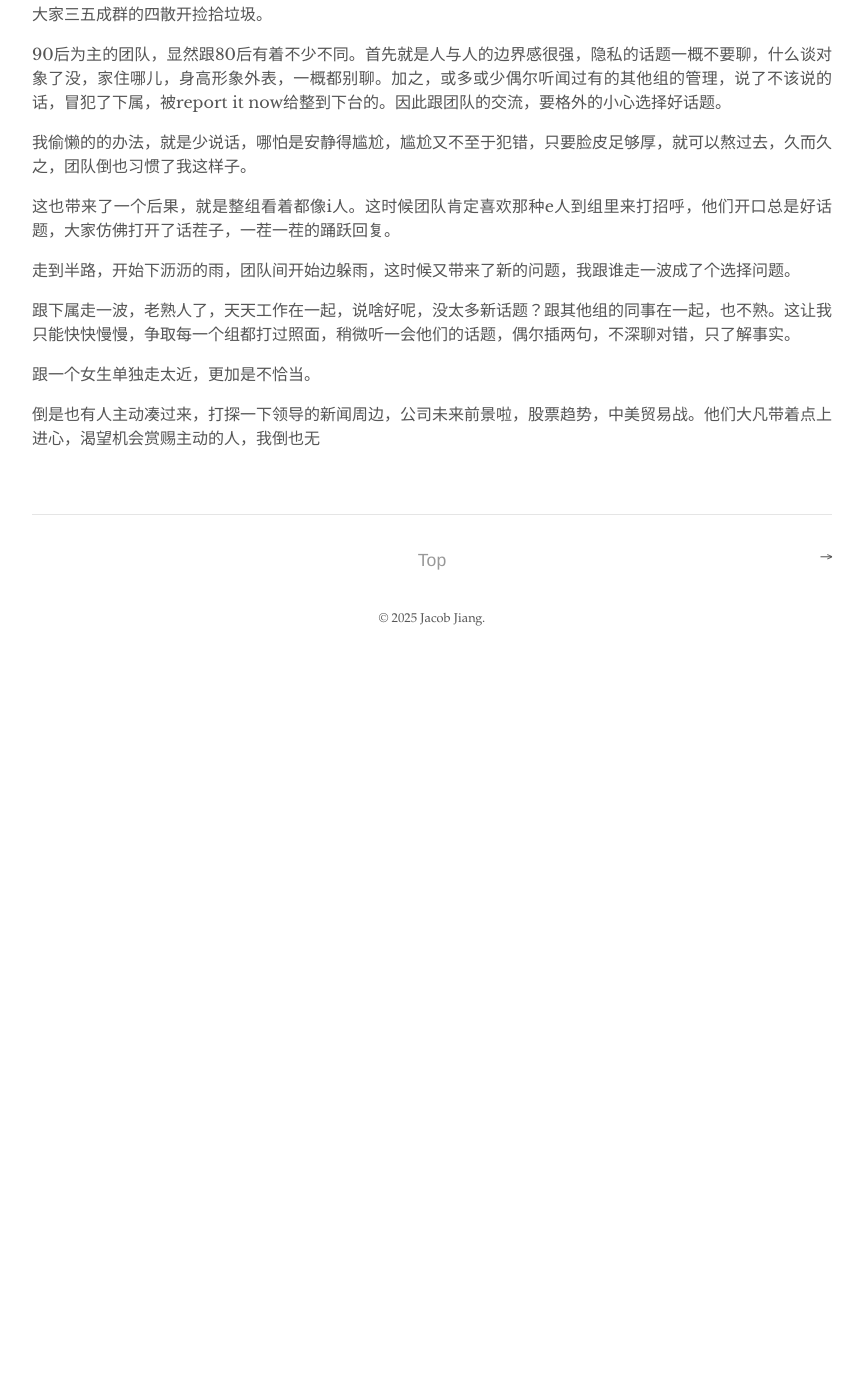
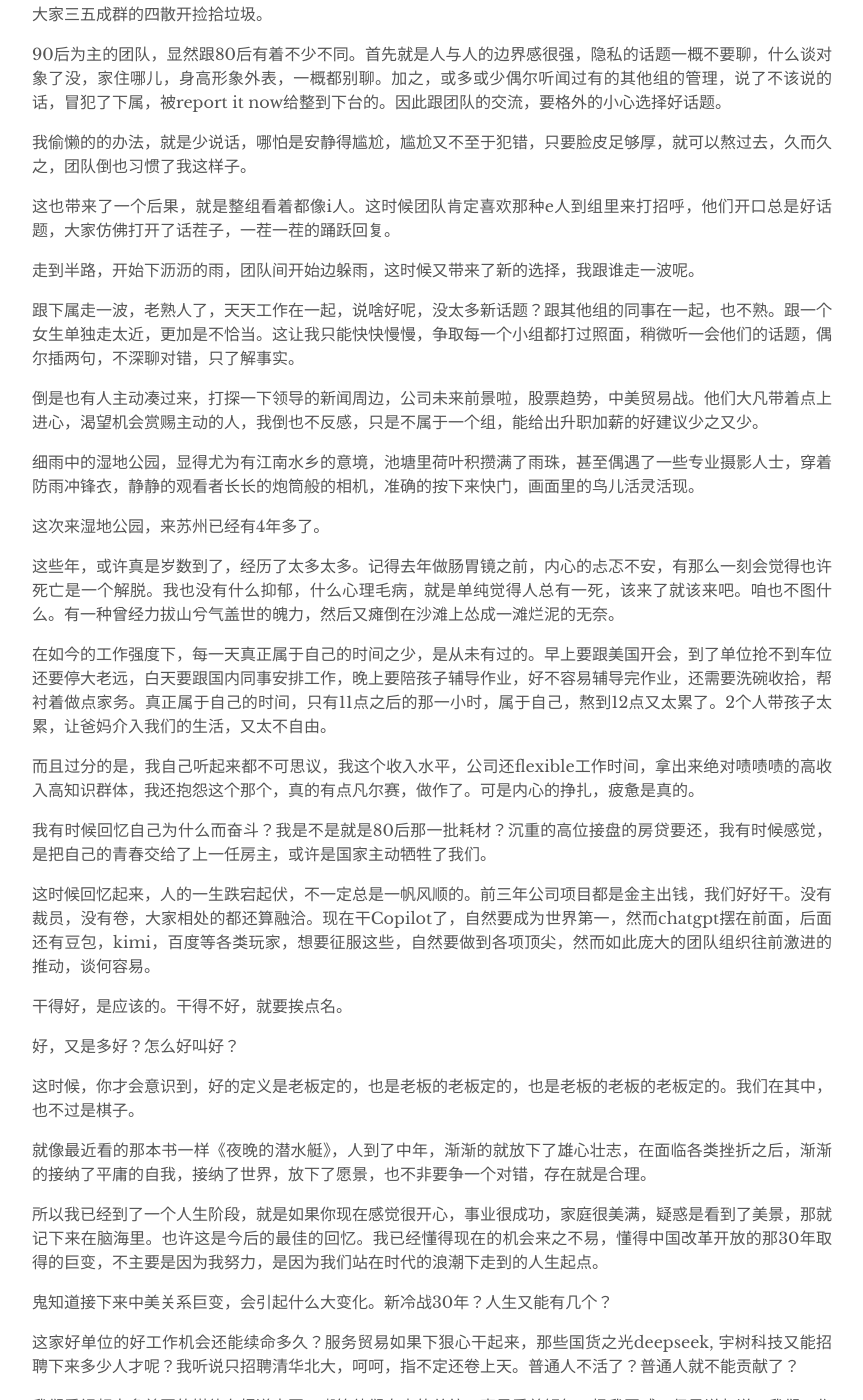
Before and after one commit to jacobjiangwei/jacobjiangwei.github.io, a Jekyll site: the page built from _posts/2025-04-27-middleage.md, in a window 1280 px wide and 1400 px high, scrolled down 1571 px. Shown: the whole window, without its empty margins (208-1071 px from the left). Built offline with Jekyll 4.4.1, drawn with Linux system fonts in a browser that asks for light colours; before the commit the page ends 2233 px from its top, so only the background shows below that; some of the changed text lies outside the part shown.

Commit message:
Update 2025-04-27-middleage.md

```diff
--- a/_posts/2025-04-27-middleage.md
+++ b/_posts/2025-04-27-middleage.md
@@ -17,11 +17,11 @@
 
 进入了公园正门后，顺着人流往前走，渐渐的走到了一大片湿地，修整平坦的步行道，河边有一大片的花儿小草，杨柳树在河边摇曳。媳妇跟我看到了一大片美景，气头消了一大半，转过来笑着对我说，要吃雪糕。只得打转回到公园门口买雪糕。
 
-两个人湿地公园里兜兜转转，心情也放松惬意了不少。苏州公园的美，跟厦门不同。厦门是多姿多彩的，花儿绽放出五颜六色，还记得五缘湾湿地，海，花儿，红色的木桥。苏州则清一色的是绿色，杨柳绿，松树，还有各种说不出来名字的绿。他们在春秋天的绿略有不同，浅绿，深绿，到黄绿。本质还是一样的，就是绿色。
+两个人湿地公园里兜兜转转，心情也放松惬意了不少。苏州公园的美，跟厦门不同。厦门是多姿多彩的，花儿绽放出五颜六色，还记得五缘湾湿地，海，花儿，红色的木桥，天空是蓝色的，带着点深紫。苏州则清一色的是绿色，杨柳绿，松树，还有各种说不出来名字的绿。他们在春秋天的绿略有不同，浅绿，深绿，到黄绿。本质还是一样的，就是绿色。
 
 那时候刚来苏州没多久，有着一股探地图的冲动，从园区硬腿子跑过来。
 
-这地方确实有点远，我大哥家就在高新区这里。虽然是大哥家，因为上一代兄弟们关系，我们下一辈走动来往并不多。属于过年打个招呼，平时就各过各日子的那种。我经常揣揣不安，难道就这么一直这么下去？小时候还经常搞打，扭打在床上。印象中大哥总是力大我几成，我扭打不成，就只能认怂。现在想起来，挺遥远的事情，却又近在眼前。
+这地方确实有点远，我大哥家就在高新区这里。虽然是大哥家，因为上一代兄弟们关系，我们下一辈走动来往并不多。属于过年打个招呼，平时就各过各日子的那种。小时候还经常搞打，扭打在床上。印象中大哥总是力大我几成，我扭打不成，就只能认怂。现在想起来，挺遥远的事情，却又近在眼前。
 
 大哥成绩并不好，高考三次失利。最后一次是住在我家备考最后几天的。当时我家住县城里，考点就在我家旁边。大哥临时搬进了我家。大伯前嘱咐万叮咛，要好好考试。
 
@@ -39,7 +39,7 @@
 
 这一次我们认真的逛了公园，走了接近5公里，疲劳到回家后躺着了许久都不想说话。
 
-第三次来，还是团队活动，参加了义工社会捡拾垃圾的活动，公司很大方，你捐赠多少，公司也配捐多少。你也可以捐个人工作时间去参加社会活动，公司也配捐对应的钱。因为有了活动，还带着了点参与奉献社会的自豪感。但是我还是偷懒摸鱼了，我的方式就是排在队伍最后面，前面的几个同事捡了垃圾后，后面的就无垃圾可捡，因此偷懒得光明正大。
+第三次来，还是团队活动，参加了义工社会捡拾垃圾的活动，公司很大方，你捐赠多少，公司也配捐多少。你也可以捐个人工作时间去参加社会活动，公司也配捐对应的钱。因为有了活动，还带着了点参与奉献社会的自豪感。但是我还是偷懒摸鱼了，我的方式就是排在队伍最后面，前面的几个同事捡了垃圾后，后面的就无垃圾可捡，偷懒得心安理得。
 
 大家三五成群的四散开捡拾垃圾。
 
@@ -49,10 +49,42 @@
 
 这也带来了一个后果，就是整组看着都像i人。这时候团队肯定喜欢那种e人到组里来打招呼，他们开口总是好话题，大家仿佛打开了话茬子，一茬一茬的踊跃回复。
 
-走到半路，开始下沥沥的雨，团队间开始边躲雨，这时候又带来了新的问题，我跟谁走一波成了个选择问题。
+走到半路，开始下沥沥的雨，团队间开始边躲雨，这时候又带来了新的选择，我跟谁走一波呢。
 
-跟下属走一波，老熟人了，天天工作在一起，说啥好呢，没太多新话题？跟其他组的同事在一起，也不熟。这让我只能快快慢慢，争取每一个组都打过照面，稍微听一会他们的话题，偶尔插两句，不深聊对错，只了解事实。
+跟下属走一波，老熟人了，天天工作在一起，说啥好呢，没太多新话题？跟其他组的同事在一起，也不熟。跟一个女生单独走太近，更加是不恰当。这让我只能快快慢慢，争取每一个小组都打过照面，稍微听一会他们的话题，偶尔插两句，不深聊对错，只了解事实。
 
-跟一个女生单独走太近，更加是不恰当。
+倒是也有人主动凑过来，打探一下领导的新闻周边，公司未来前景啦，股票趋势，中美贸易战。他们大凡带着点上进心，渴望机会赏赐主动的人，我倒也不反感，只是不属于一个组，能给出升职加薪的好建议少之又少。
 
-倒是也有人主动凑过来，打探一下领导的新闻周边，公司未来前景啦，股票趋势，中美贸易战。他们大凡带着点上进心，渴望机会赏赐主动的人，我倒也无
+细雨中的湿地公园，显得尤为有江南水乡的意境，池塘里荷叶积攒满了雨珠，甚至偶遇了一些专业摄影人士，穿着防雨冲锋衣，静静的观看者长长的炮筒般的相机，准确的按下来快门，画面里的鸟儿活灵活现。
+
+
+
+这次来湿地公园，来苏州已经有4年多了。
+
+这些年，或许真是岁数到了，经历了太多太多。记得去年做肠胃镜之前，内心的忐忑不安，有那么一刻会觉得也许死亡是一个解脱。我也没有什么抑郁，什么心理毛病，就是单纯觉得人总有一死，该来了就该来吧。咱也不图什么。有一种曾经力拔山兮气盖世的魄力，然后又瘫倒在沙滩上怂成一滩烂泥的无奈。
+
+在如今的工作强度下，每一天真正属于自己的时间之少，是从未有过的。早上要跟美国开会，到了单位抢不到车位还要停大老远，白天要跟国内同事安排工作，晚上要陪孩子辅导作业，好不容易辅导完作业，还需要洗碗收拾，帮衬着做点家务。真正属于自己的时间，只有11点之后的那一小时，属于自己，熬到12点又太累了。2个人带孩子太累，让爸妈介入我们的生活，又太不自由。
+
+而且过分的是，我自己听起来都不可思议，我这个收入水平，公司还flexible工作时间，拿出来绝对啧啧啧的高收入高知识群体，我还抱怨这个那个，真的有点凡尔赛，做作了。可是内心的挣扎，疲惫是真的。
+
+我有时候回忆自己为什么而奋斗？我是不是就是80后那一批耗材？沉重的高位接盘的房贷要还，我有时候感觉，是把自己的青春交给了上一任房主，或许是国家主动牺牲了我们。
+
+这时候回忆起来，人的一生跌宕起伏，不一定总是一帆风顺的。前三年公司项目都是金主出钱，我们好好干。没有裁员，没有卷，大家相处的都还算融洽。现在干Copilot了，自然要成为世界第一，然而chatgpt摆在前面，后面还有豆包，kimi，百度等各类玩家，想要征服这些，自然要做到各项顶尖，然而如此庞大的团队组织往前激进的推动，谈何容易。
+
+干得好，是应该的。干得不好，就要挨点名。
+
+好，又是多好？怎么好叫好？
+
+这时候，你才会意识到，好的定义是老板定的，也是老板的老板定的，也是老板的老板的老板定的。我们在其中，也不过是棋子。
+
+就像最近看的那本书一样《夜晚的潜水艇》，人到了中年，渐渐的就放下了雄心壮志，在面临各类挫折之后，渐渐的接纳了平庸的自我，接纳了世界，放下了愿景，也不非要争一个对错，存在就是合理。
+
+所以我已经到了一个人生阶段，就是如果你现在感觉很开心，事业很成功，家庭很美满，疑惑是看到了美景，那就记下来在脑海里。也许这是今后的最佳的回忆。我已经懂得现在的机会来之不易，懂得中国改革开放的那30年取得的巨变，不主要是因为我努力，是因为我们站在时代的浪潮下走到的人生起点。
+
+鬼知道接下来中美关系巨变，会引起什么大变化。新冷战30年？人生又能有几个？
+
+这家好单位的好工作机会还能续命多久？服务贸易如果下狠心干起来，那些国货之光deepseek, 宇树科技又能招聘下来多少人才呢？我听说只招聘清华北大，呵呵，指不定还卷上天。普通人不活了？普通人就不能贡献了？
+
+我们看视频太多美国的媒体在报道中国，嘲笑他们自家的总统。真是看着解气，扬我国威。但是说归说，我们工作机会新增在哪里？这也是显著的问题，更别提人家的言论自由。
+
+今天蓝天，绿地，五彩缤纷的花儿，暖和的天气，阳光照在身上都很惬意，旅游小巴车上都是蛙声一片，好美啊，好漂亮啊，好幸福啊，年轻的姑娘们对春天充满了向往，他们七嘴八舌的讨论起五月份凑10天假期，跟我请假，我都同意。跟他们玩皮划艇，打水仗，认识新同事，好不惬意。
```
